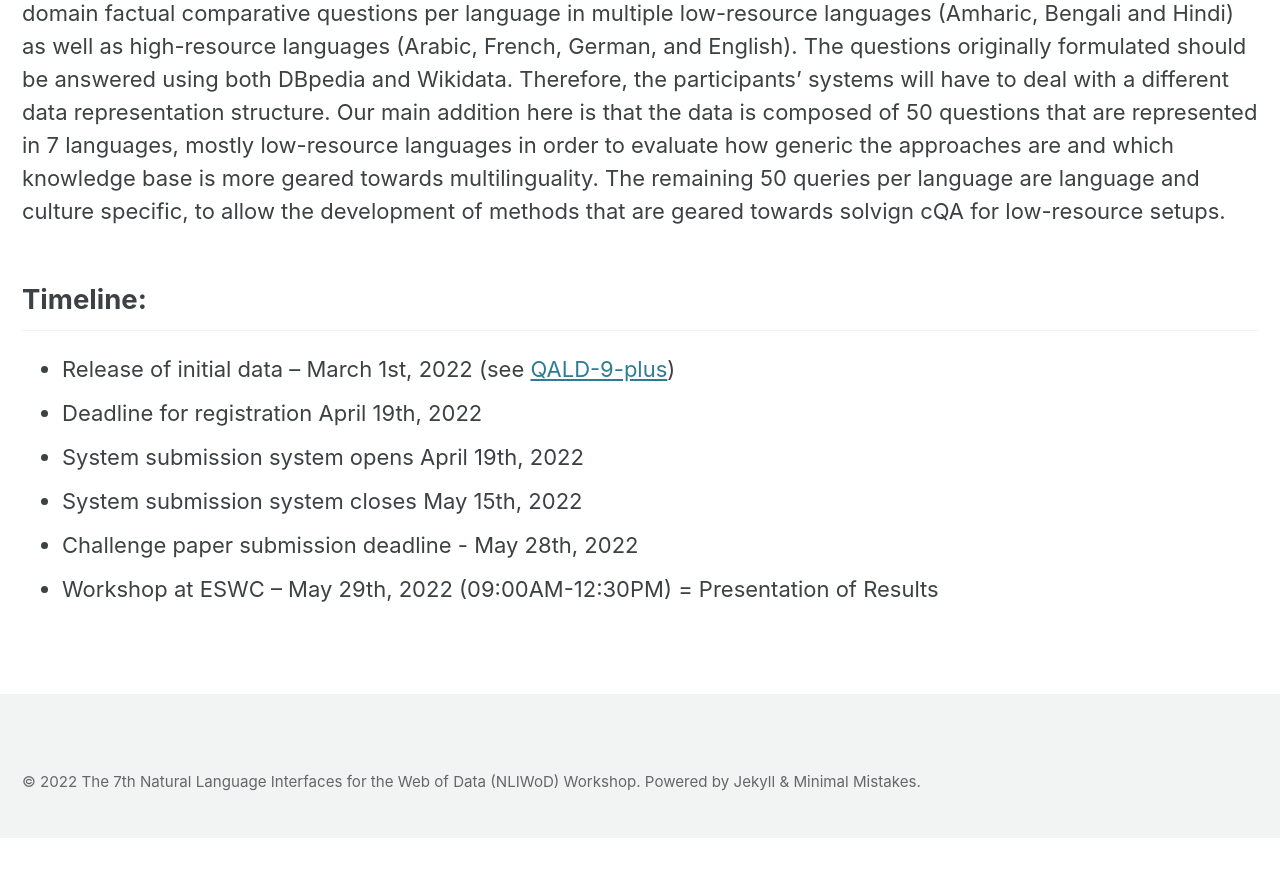
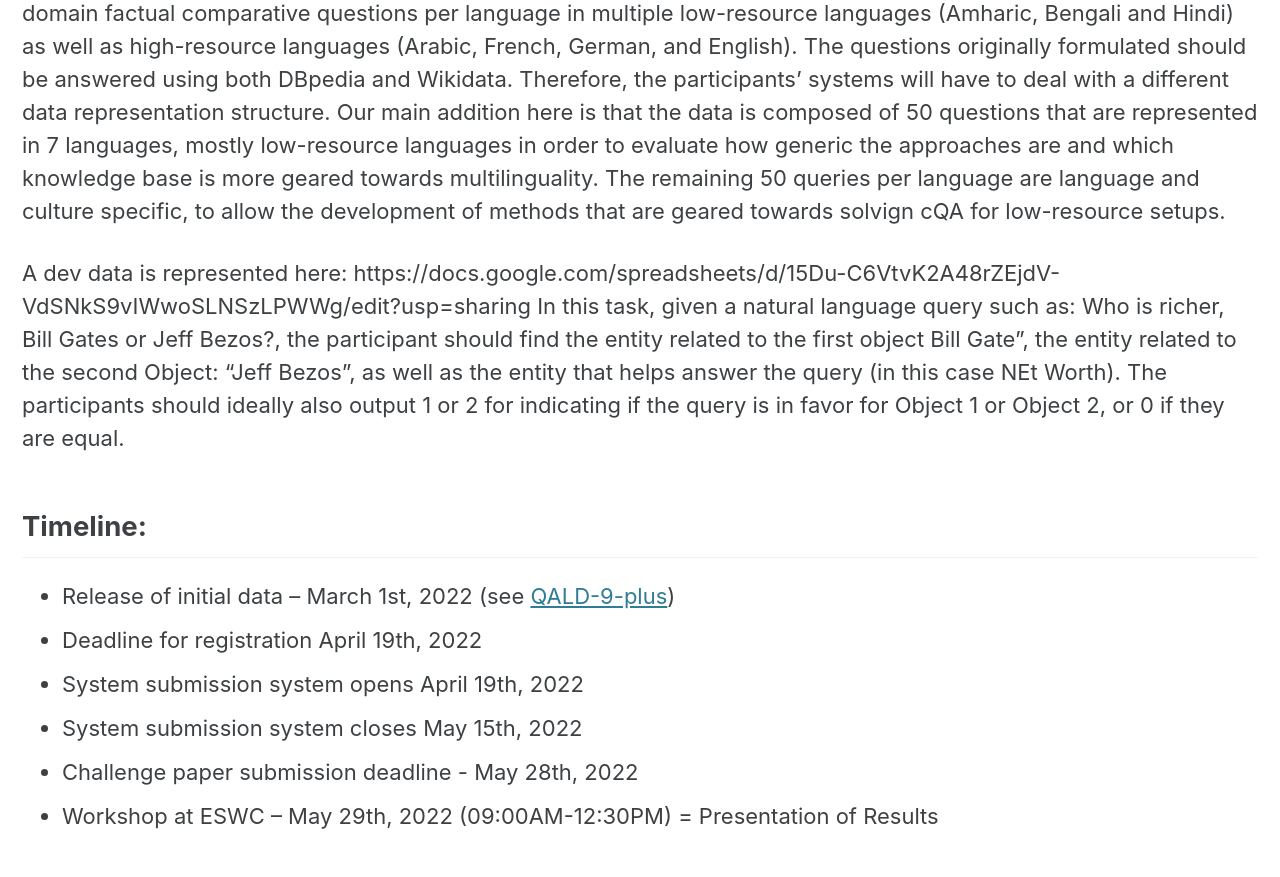
Before and after one commit to semantic-systems/nliwod-workshop, a Jekyll site: the page built from challenge.md, in a window 1280 px wide and 900 px high, scrolled down 2136 px. Shown: the top 877 px of the window. Built offline with Jekyll 4.4.1, drawn with Linux system fonts in a browser that asks for light colours; cached includes are drawn as plain includes; before the commit the page ends 2974 px from its top, so only the background shows below that.

Commit message:
Update challenge.md
Added a link for a sample data for task 2

```diff
--- a/challenge.md
+++ b/challenge.md
@@ -37,6 +37,10 @@ The new task introduced this year will use a public data source [Wikidata](https
 
 The goal of this task is to directly combine the available facts, opinions using structured knowledge bases by analyzing Wikidata and DBpedia as additional sources of (structured) information. The training data includes 100 open-domain factual comparative questions per language in multiple low-resource languages (Amharic, Bengali and Hindi) as well as high-resource languages (Arabic, French, German, and English). The questions originally formulated should be answered using both DBpedia and Wikidata. Therefore, the participants’ systems will have to deal with a different data representation structure. Our main addition here is that the data is composed of 50 questions that are represented in 7 languages, mostly low-resource languages in order to evaluate how generic the approaches are and which knowledge base is more geared towards multilinguality. The remaining 50 queries per language are language and culture specific, to allow the development of methods that are geared towards solvign cQA for low-resource setups.
 
+A dev data is represented here: https://docs.google.com/spreadsheets/d/15Du-C6VtvK2A48rZEjdV-VdSNkS9vIWwoSLNSzLPWWg/edit?usp=sharing
+In this task, given a natural language query such as: Who is richer, Bill Gates or Jeff Bezos?, the participant should find the entity related to the first object Bill Gate", the entity related to the second Object: "Jeff Bezos", as well as the entity that helps answer the query (in this case NEt Worth). The participants should ideally also output 1 or 2 for indicating if the query is in favor for Object 1 or Object 2, or 0 if they are equal.
+
+
 ## Timeline:
 * Release of initial data – March 1st, 2022 (see [QALD-9-plus](https://github.com/Perevalov/qald_9_plus))
 * Deadline for registration April 19th, 2022
```
